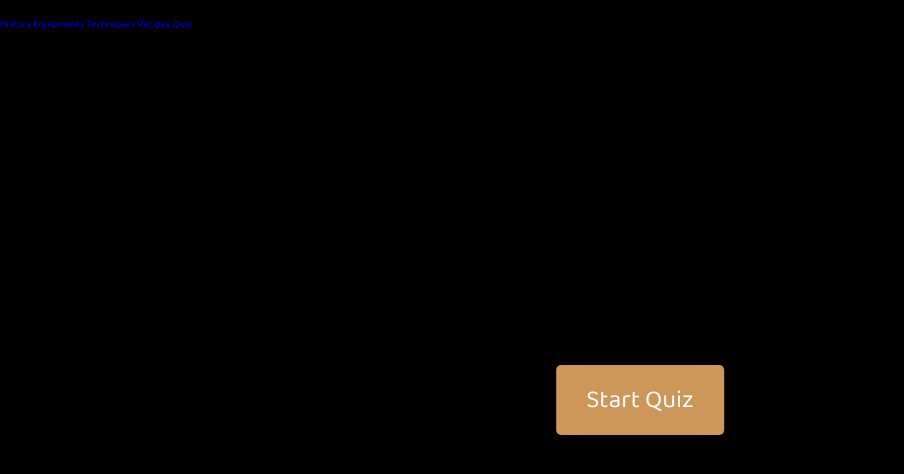
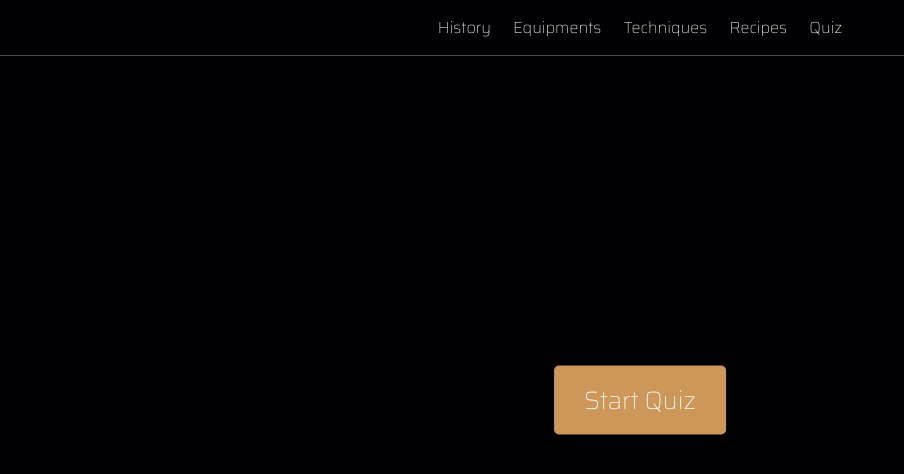
Before and after one commit to jeshmi-hub/coffee-website, a plain HTML site: page quiz.html in a window 1280 px wide. Shown: the whole page, without its empty margins (0-904 px from the left). Drawn offline with Linux system fonts and the light colour scheme.

Commit message:
navbar fixed

```diff
--- a/css/quiz.css
+++ b/css/quiz.css
@@ -16,6 +16,111 @@
     text-decoration: none;
     transition: .2s linear;
 }
+
+@import url('https://fonts.googleapis.com/css2?family=Baloo+2&family=Saira:wght@100&display=swap');
+
+:root{
+    --main-color:#d3ad7f;
+    --black:#13131a;
+    --bg:#010103;
+    --border:.1rem solid rgba(255,255,255,.3);
+}
+
+*{
+    font-family: 'Baloo', 'Saira';
+    margin:0; padding:0;
+    box-sizing: border-box;
+    outline: none; border:none;
+    text-decoration: none;
+    text-transform: capitalize;
+    transition: .2s linear;
+}
+
+html{
+    font-size: 62.5%;
+    overflow-x: hidden;
+    scroll-padding-top: 9rem;
+    scroll-behavior: smooth;
+}
+
+html::-webkit-scrollbar{
+    width: .8rem;
+}
+
+html::-webkit-scrollbar-track{
+    background: transparent;
+}
+
+html::-webkit-scrollbar-thumb{
+    background: #fff;
+    border-radius: 5rem;
+}
+
+body{
+    background: var(--bg);
+    overflow: hidden;
+}
+
+section{
+    padding:2rem 7%;
+}
+
+.heading{
+    text-align: center;
+    color:#fff;
+    text-transform: uppercase;
+    padding-bottom: 3.5rem;
+    font-size: 4rem;
+}
+
+.heading span{
+    color:var(--main-color);
+    text-transform: uppercase;
+}
+
+.header{
+    background: var(--bg);
+    display: flex;
+    align-items: center;
+    justify-content: space-between;
+    padding:1.5rem 7%;
+    border-bottom: var(--border);
+    position: fixed;
+    top:0; left: 0; right: 0;
+    z-index: 1000;
+}
+
+.header .logo img{
+    height: 6rem;
+}
+
+.header .navbar a{
+    margin:0 1rem;
+    font-size: 1.6rem;
+    color:#fff;
+}
+
+.header .navbar a:hover{
+    color:var(--main-color);
+    border-bottom: .1rem solid var(--main-color);
+    padding-bottom: .5rem;
+}
+
+.header .icons div{
+    color:#fff;
+    cursor: pointer;
+    font-size: 2.5rem;
+    margin-left: 2rem;
+}
+
+.header .icons div:hover{
+    color:var(--main-color);
+}
+
+#menu-btn{
+    display: none;
+}
+
 
 html{
     font-size: 62.5%;
```
